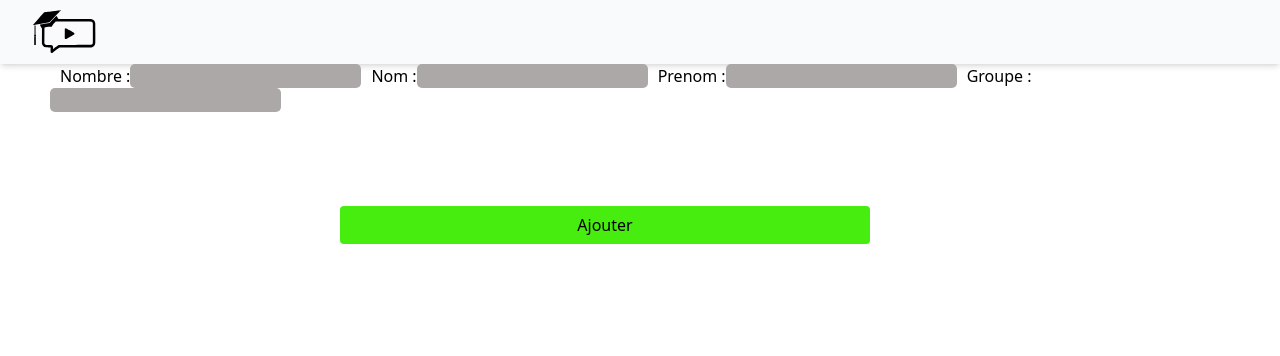
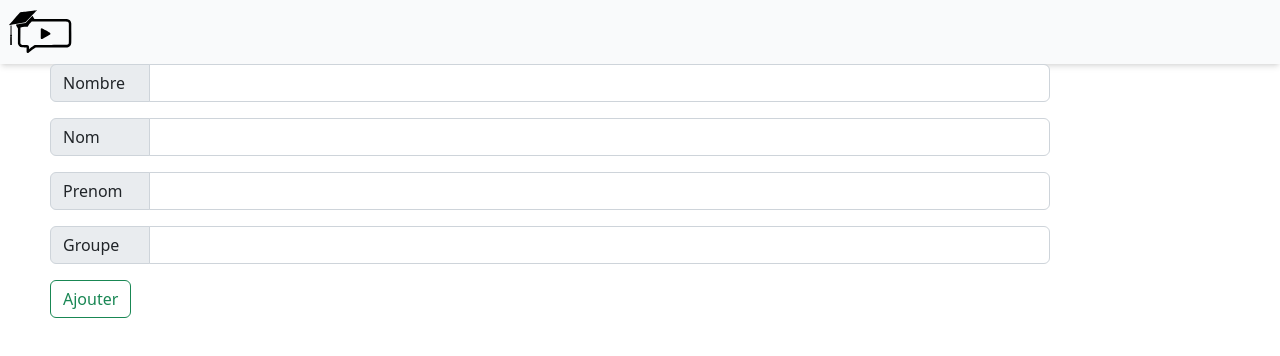
Before and after one commit to HaitamJebari/Gestion_d-organisation, a React (Vite) app: page /ajouter in a window 1280 px wide. Shown: the top 356 px of the page. Built offline with nearby package versions, Linux system fonts and the light colour scheme.

Commit message:
Updating Paticipants

```diff
--- a/index.html
+++ b/index.html
@@ -4,6 +4,12 @@
     <meta charset="UTF-8" />
     <link rel="icon" type="image/svg+xml" href="/src/favicon.svg" />
     <meta name="viewport" content="width=device-width, initial-scale=1.0" />
+    <link
+  rel="stylesheet"
+  href="https://cdn.jsdelivr.net/npm/bootstrap@5.2.3/dist/css/bootstrap.min.css"
+  integrity="sha384-rbsA2VBKQhggwzxH7pPCaAqO46MgnOM80zW1RWuH61DGLwZJEdK2Kadq2F9CUG65"
+  crossorigin="anonymous"
+   />
     <title>Home</title>
   </head>
   <body>
--- a/package.json
+++ b/package.json
@@ -14,7 +14,7 @@
     "classnames": "^2.3.1",
     "framer-motion": "^6.3.4",
     "react": "^18.0.0",
-    "react-bootstrap": "^2.7.3",
+    "react-bootstrap": "^2.7.4",
     "react-datepicker": "^4.8.0",
     "react-dom": "^18.0.0",
     "react-modal": "^3.15.1",
--- a/src/Ajouter.css
+++ b/src/Ajouter.css
@@ -17,3 +17,6 @@ label{
    border-radius: 4px;
    width :530px;
 }
+#inputGroup{
+    width: 100px;
+}
--- a/src/Participants.css
+++ b/src/Participants.css
@@ -1,6 +1,5 @@
 td {
     width: 500px;
-    text-align: center;
 }
 th{
     width: 500px;
@@ -19,9 +18,5 @@ th{
    border-radius: 4px;
 }
 .buttA{
-    background-color: rgb(71, 237, 15);
-   margin: 4px;
-   padding: 7px;
-   border-radius: 4px;
-   width :530px;
+    text-align: center;
 }
--- a/src/views/Ajouter.jsx
+++ b/src/views/Ajouter.jsx
@@ -1,5 +1,8 @@
 import React, { useState } from "react";
 import {Link} from 'react-router-dom'
+import Form from 'react-bootstrap/Form';
+import InputGroup from 'react-bootstrap/InputGroup'
+import Button from 'react-bootstrap/Button';
 import '../Ajouter.css'
 
 function Ajouter(){
@@ -39,17 +42,57 @@ function Ajouter(){
     }
     return(
         <>
-            <form action="" method="post">
-                  <label>Nombre :</label>
-                <input type="text" name="" value={num} onChange={(e)=>{setnum(e.target.value)}}/>
-                  <label>Nom :</label>
-                <input type="text" name="" value={nom} onChange={(e)=>{setnom(e.target.value)}}/>
-                  <label>Prenom :</label>
-                <input type="text" name="" value={prenom} onChange={(e)=>{setprenom(e.target.value)}}/>
-                  <label>Groupe :</label>
-                <input type="text" name="" value={groupe} onChange={(e)=>{setgroupe(e.target.value)}}/>
+         <form action="" method="post">
+            <InputGroup className="mb-3">
+               <InputGroup.Text id="inputGroup">
+               Nombre
+               </InputGroup.Text>
+            <Form.Control
+               aria-label="Nombre"
+               aria-describedby="inputGroup"
+               className="formControl"
+               value={num}
+               onChange={(e)=>{setnum(e.target.value)}}
+            />
+            </InputGroup>
+            <InputGroup className="mb-3">
+               <InputGroup.Text id="inputGroup">
+               Nom
+               </InputGroup.Text>
+            <Form.Control
+               aria-label="Nom"
+               aria-describedby="inputGroup"
+               className="formControl"
+               value={nom}
+               onChange={(e)=>{setnom(e.target.value)}}
+            />
+            </InputGroup>
+            <InputGroup className="mb-3">
+               <InputGroup.Text id="inputGroup">
+               Prenom
+               </InputGroup.Text>
+            <Form.Control
+               aria-label="Prenom"
+               aria-describedby="inputGroup"
+               className="formControl"
+               value={prenom}
+               onChange={(e)=>{setprenom(e.target.value)}}
+            />
+            </InputGroup>
+            <InputGroup className="mb-3">
+               <InputGroup.Text id="inputGroup">
+               Groupe
+               </InputGroup.Text>
+            <Form.Control
+               aria-label="Groupe"
+               aria-describedby="inputGroup"
+               id="formControl"
+               value={groupe}
+               onChange={(e)=>{setgroupe(e.target.value)}}
+            />
+            </InputGroup>
                 <Link to={`/Participants`}>
-                        <button id="buttA" onClick={add}>Ajouter</button>
+                    <Button variant="outline-success" onClick={add}>Ajouter</Button>
                 </Link>
 
             </form>
--- a/src/views/Delete.jsx
+++ /dev/null
@@ -1,10 +0,0 @@
-import React from "react";
-
-function Delete(props){
-    return(
-        <button onClick={props.onClick}>
-            Supprimer
-        </button>
-    )
-}
-export default Delete;
--- a/src/views/Participants.jsx
+++ b/src/views/Participants.jsx
@@ -1,9 +1,10 @@
 import React, { useState, useEffect  } from "react";
 import { dataAll } from "../api/Particip";
 import {Link} from 'react-router-dom';
-import Delete from './Delete'
+import Button from 'react-bootstrap/Button';
+import Table from 'react-bootstrap/Table';
 import '../Participants.css'
-function Participants (itemId,props) {
+function Participants () {
     const[Participants,setparticipants]=useState([]);
     useEffect(()=>{
         const data = async () =>{
@@ -28,7 +29,7 @@ function Participants (itemId,props) {
 }
     return (
         <div>
-            <table>
+            <Table striped bordered >
                <thead>
                   <th>Nombre</th>
                   <th>Nom</th>
@@ -46,25 +47,25 @@ function Participants (itemId,props) {
                           <td>
 
                           <Link to={`/Modifier/${Participants.id}`}>
-                            <button className="buttM">Modifier</button>
+                             <Button variant="outline-primary">Modifier</Button>
                           </Link>
-
-                            <Delete onClick={()=>delt(Participants.id)}/>
                           </td>
-
+                          <td>
+                             <Button variant="outline-danger" onClick={()=>delt(Participants.id)}>Supprimer</Button>
+                          </td>
                       </tr>
                  ))}
                </tbody>
                <tfoot >
                   <tr>
-                  <td colSpan='4'>
+                  <td colSpan='6'>
                       <Link to={`/Ajouter`}>
-                           <button className="buttA">Ajouter Un Participant</button>
+                           <Button variant="outline-success" className="buttA">Ajouter un Participant</Button>{' '}
                       </Link>
                   </td>
                   </tr>
                </tfoot>
-            </table>
+            </Table>
         </div>
     );
 }
```
Also changed, not shown: 1 other file (tests, documents, lock files or other folders).
